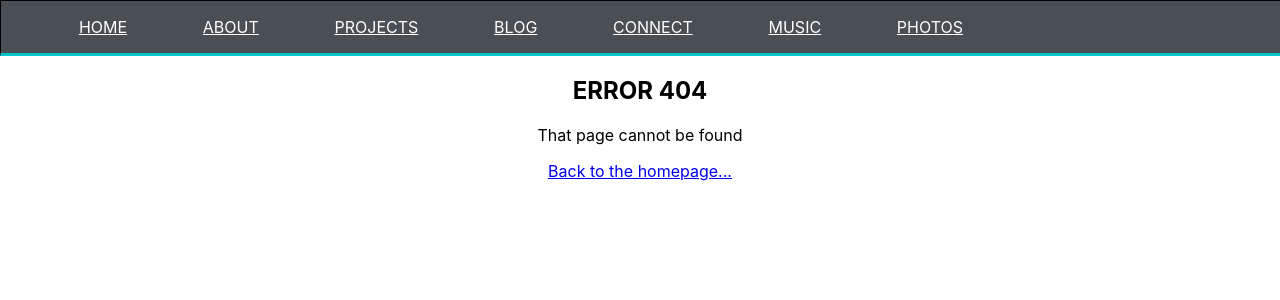
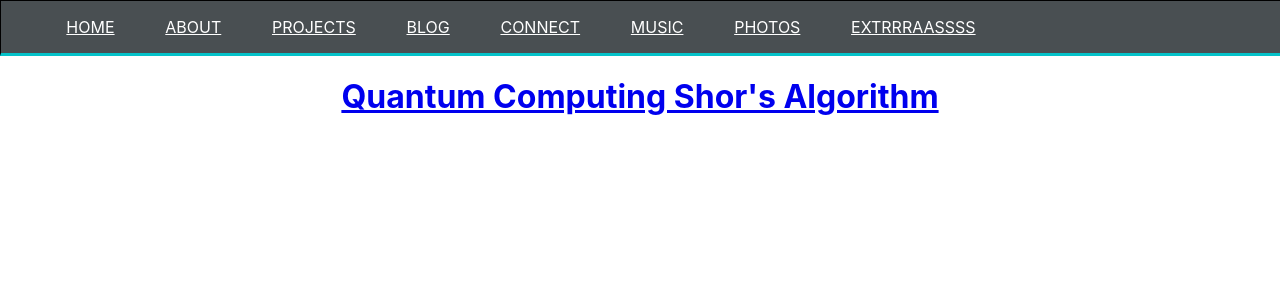
Before and after one commit to PranishBhagatOutlook/siteHeroku, a React (Create React App) app: page /extras in a window 1280 px wide. Before the commit this address had no page. Shown: the top 300 px of the page. Built offline with nearby package versions, Linux system fonts and the light colour scheme.

Commit message:
added quantum computing

```diff
--- a/src/App.js
+++ b/src/App.js
@@ -1,5 +1,6 @@
 import "./App.css";
 import About from "./Components/About";
+import Extras from "./Components/Extras";
 import Project from "./Components/Project";
 import Navbar from "./Components/Navbar";
 import Home from "./Components/Home";
@@ -28,6 +29,7 @@ function App() {
           <Route path="/calculator" component={Calculator}></Route>
           <Route path="/photos" component={Photos}></Route>
           <Route path="/metronome" component={Metronome}></Route>
+          <Route path="/extras" component={Extras}></Route>
           <Route path="*">
             <NotFound />
           </Route>
--- /dev/null
+++ b/src/Components/Extras.js
@@ -0,0 +1,22 @@
+import React from "react";
+import "../App.css";
+
+function Project() {
+  return (
+    <div className="projects">
+      <h1>
+        {" "}
+        <a
+          href="https://pranishbhagatoutlook.github.io/QuantumComputingMiniProject/"
+          target="_blank"
+          rel="noreferrer"
+        >
+          {" "}
+          Quantum Computing Shor's Algorithm{" "}
+        </a>
+      </h1>
+    </div>
+  );
+}
+
+export default Project;
--- a/src/Components/Navbar.js
+++ b/src/Components/Navbar.js
@@ -31,6 +31,9 @@ function Navbar() {
         <Link style={navStyle} to="/photos">
           <li>PHOTOS</li>
         </Link>
+        <Link style={navStyle} to="/extras">
+          <li>EXTRRRAASSSS</li>
+        </Link>
         {/* <Link style={navStyle} to="/calculator">
           <li>CALCULATOR</li>
         </Link>
```
